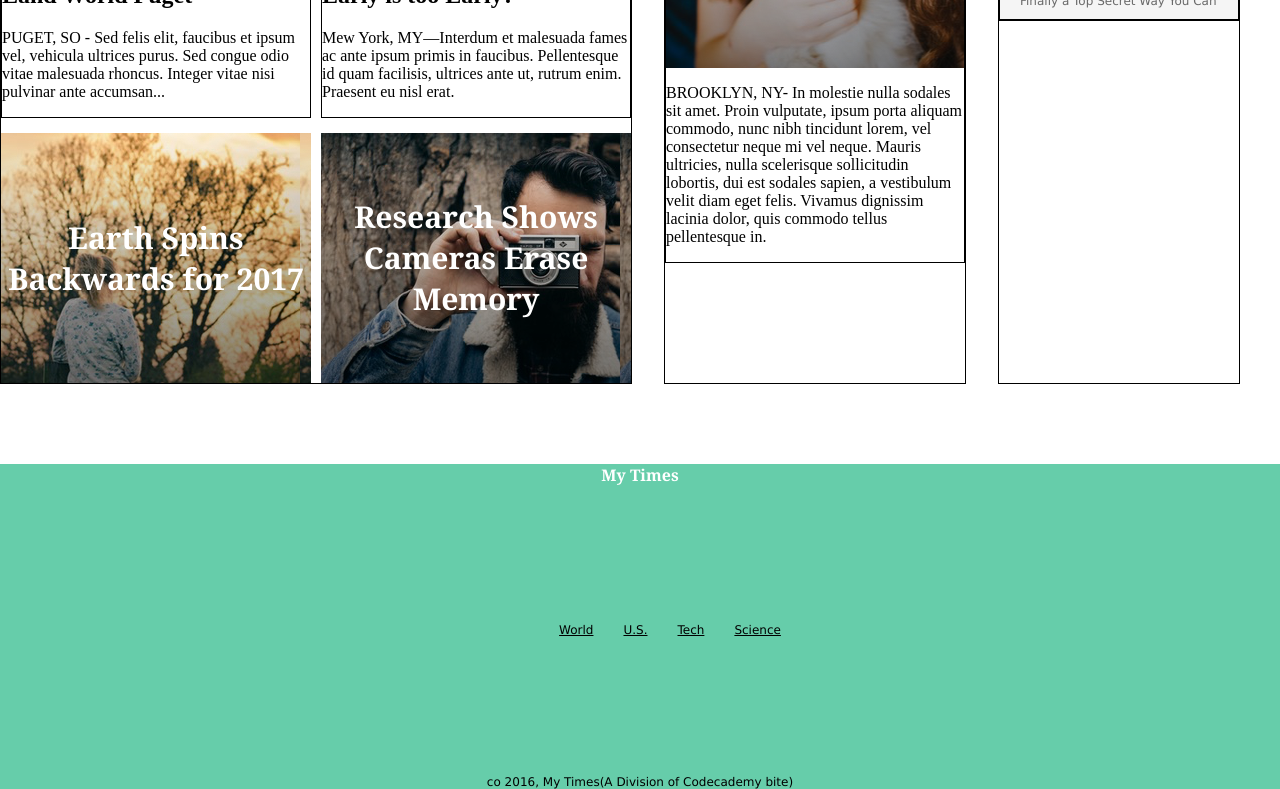
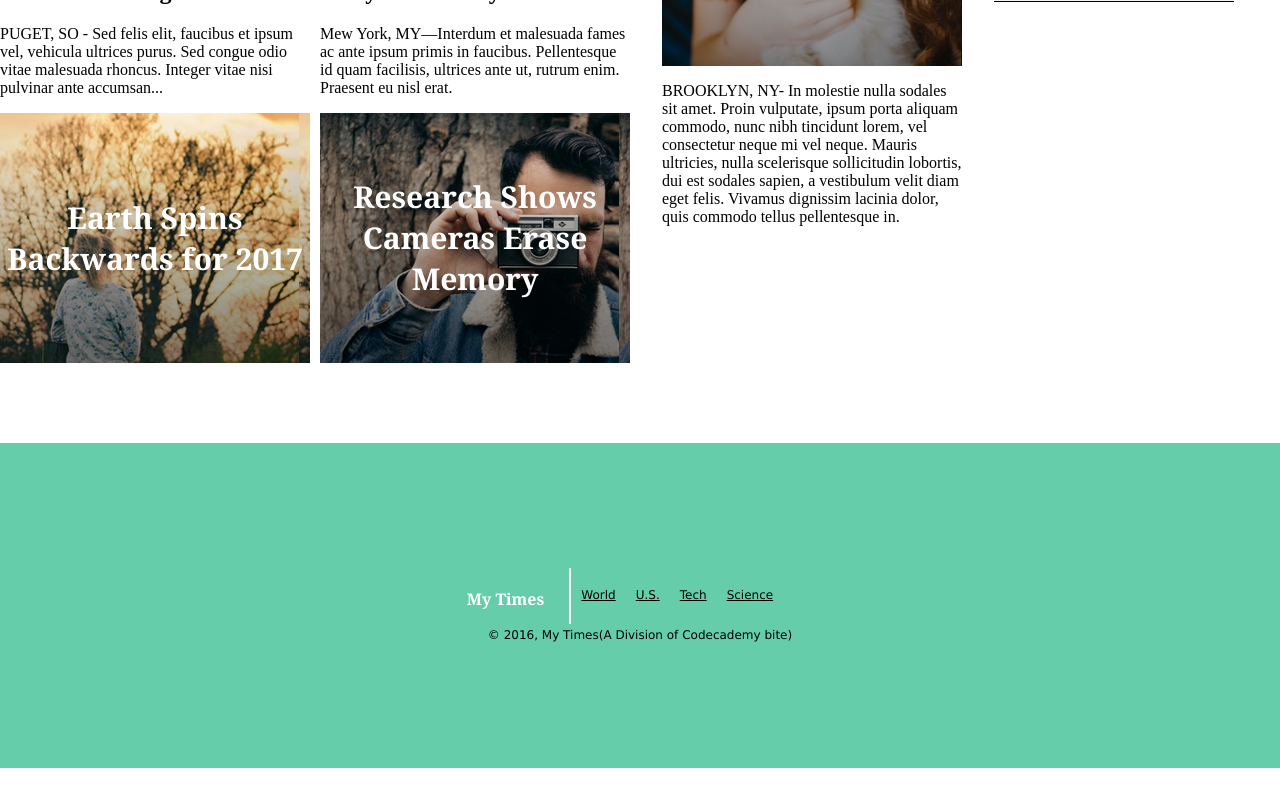
Before and after one commit to NataliaSokolova/My-times, a plain HTML site: page index.html in a window 1280 px wide. Shown: the part 644-1433 px from the top of the page. After the commit the page ends 1412 px from the top, so only its background shows below. Drawn offline with Linux system fonts and the light colour scheme.

Commit message:
added footer and styles

```diff
--- a/index.html
+++ b/index.html
@@ -101,17 +101,17 @@
 
 
   <div class="footer">
-    <div class="foterend">
-      <span>My Times</span>
+    <div class="info">
+      <nav>
+        <span class="foterend">My Times</span>
+        <span><a href="">World</a></span>
+        <span><a href="">U.S.</a></span>
+        <span><a href="">Tech</a></span>
+        <span><a href="">Science</a></span>
+      </nav>
     </div>
-    <div class="logo">
-      <span><a href="">World</a></span>
-      <span><a href="">U.S.</a></span>
-      <span><a href="">Tech</a></span>
-      <span><a href="">Science</a></span>
-    </div>
-      <span>co 2016, My Times(A Division of Codecademy bite)</span>
-    </div>
+    <div class="copyright">© 2016, My Times(A Division of Codecademy bite)</div>
+
   </div>
 </body>
 </html>
--- a/resources/css/style.css
+++ b/resources/css/style.css
@@ -63,20 +63,20 @@ header nav{
 
 .column.large {
 
-	border: 1px solid black;
+
 	width: 630px;
 
 }
 .column.medium{
-	border: 1px solid black;
+
 	width: 300px;
 }
 .column.small{
-	border: 1px solid black;
+
 	width: 240px;
 }
 .cookie{
-	border: 1px solid black;
+
 	height: 240px;
 }
 .aju{
@@ -87,12 +87,7 @@ header nav{
 
     width: 300px;
 }
-.explonation{
-	border: 1px solid black;
-}
-.textcontent{
-	border: 1px solid black;
-}
+
 .image-content{
 	display: flex;
 	font-family: Georgia;
@@ -142,21 +137,35 @@ h3{
   text-align: center;
 }
 .foterend{
-
-  font-family: Georgia;
+  display: inline-block;
+  padding-right: 25px;
+  border-right: 2px solid white ;
+  font-family: "Georgia", serif;
   font-size: 16px;
   font-weight: bold;
   color: white;
+  height: 16px;
 }
 .footer{
-   display: flex;
+  display: inline-flex;
   align-items: center;
   justify-content: center;
+
   flex-direction: column;
   width: 100%;
   height: 325px;
   background-color: mediumaquamarine;
   margin: auto;
-  font-family: Verdana;
+  font-family: "Verdana", sans-serif;
   font-size: 12px;
 }
+.copyright{
+   display: flex;
+   display: inline-block;
+
+
+}
+.info{
+	height: 60px;
+
+}
```
